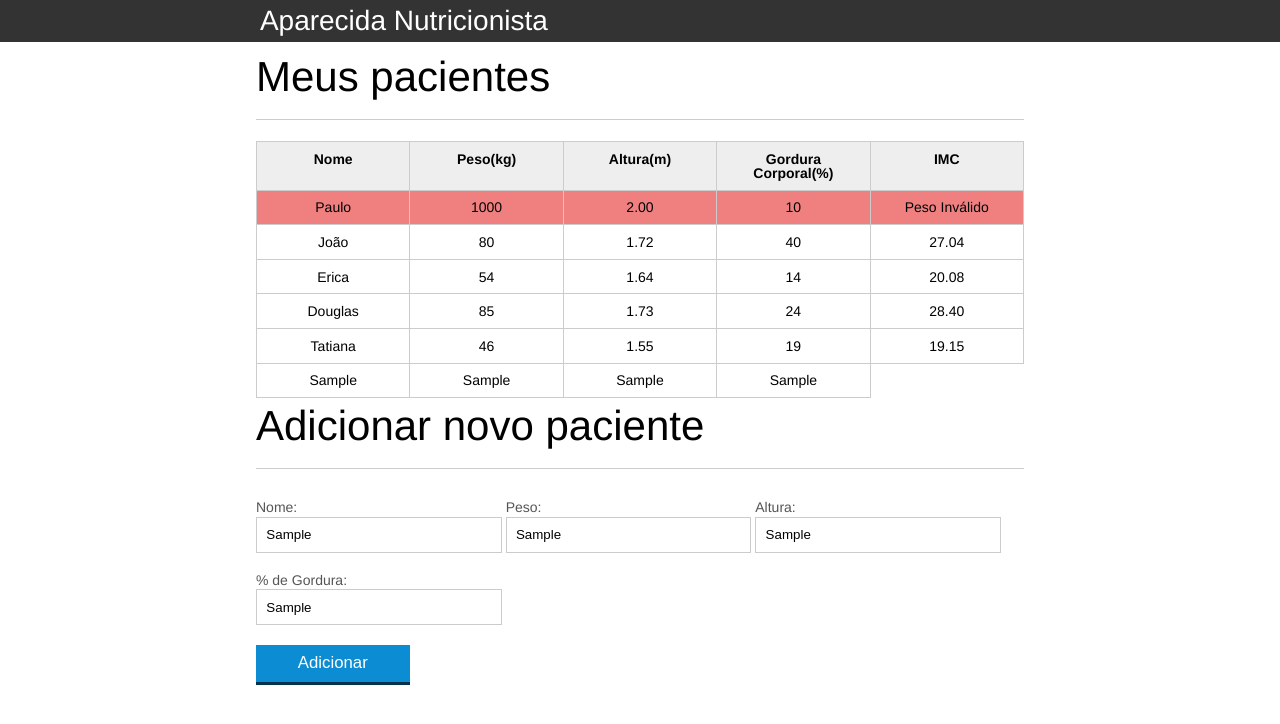
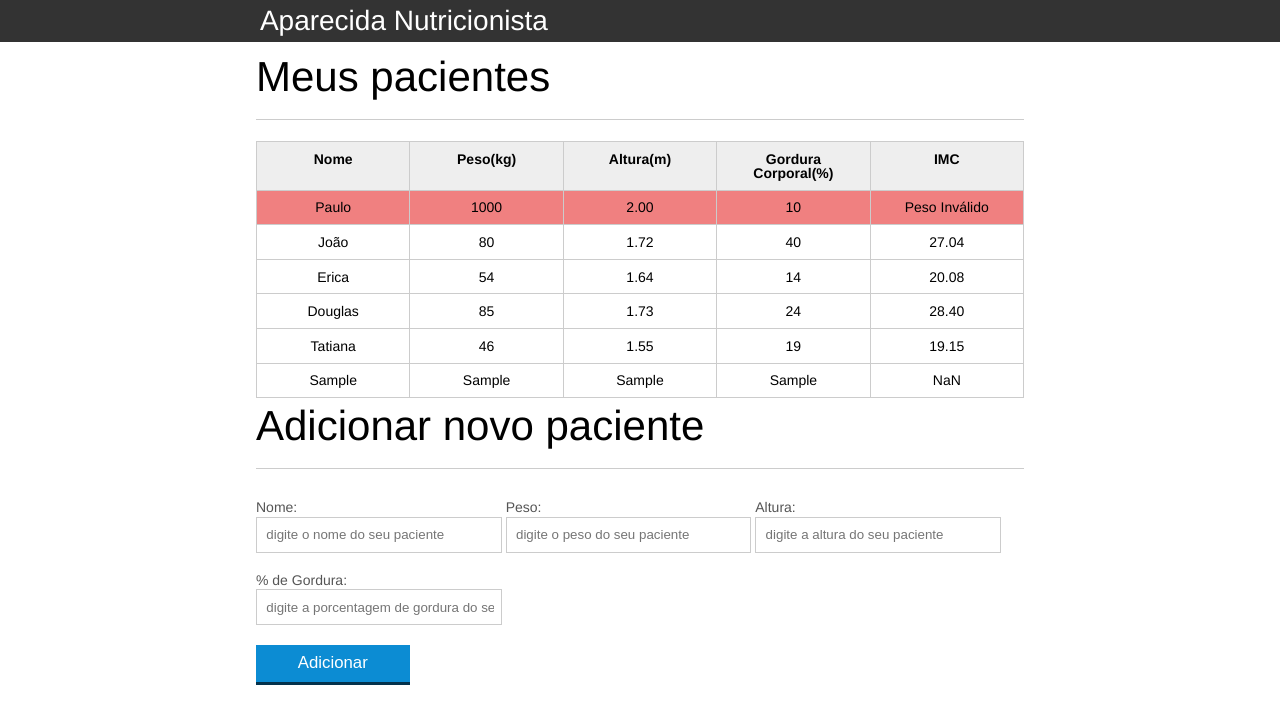
Before and after one commit to rafaelgmota/aparecidaNutricao, a plain HTML site: page index.html in a window 1280 px wide. Both pictures are taken after typing "Sample", "Sample", "Sample", "Sample" into the empty fields and a click on the button "Adicionar". Drawn offline with Linux system fonts and the light colour scheme.

Commit message:
refatoracao

```diff
--- a/index.html
+++ b/index.html
@@ -100,7 +100,8 @@
     		</form>
 </section>
 
-		<script src="js/principal.js"></script>
+		<script src="js/calcula-imc.js"></script>
+		<script src="js/form.js"></script>
 
 	</body>
 </html>
--- a/js/principal.js
+++ b/js/calcula-imc.js
@@ -27,8 +27,7 @@ var atualizaImc = function(paciente) {
 	}
 
 	if(pesoValido && alturaValida) {
-		var imc = peso/(altura*altura);
-		tdImc.textContent = imc.toFixed(2);
+		tdImc.textContent = calculaImc(peso, altura);
 	}
 }
 
@@ -39,32 +38,10 @@ var botaoAdicionar = document.querySelector("#adicionar-paciente");
 botaoAdicionar.addEventListener("click", function(event) {
 	event.preventDefault();
 
-	var form = document.querySelector('#form-adiciona');
+});
 
-	var nome = form.nome.value;
-	var peso = form.peso.value;
-	var altura = form.altura.value;
-	var gordura = form.gordura.value;
+function calculaImc(peso, altura) {
+	var imc = peso/(altura*altura);
 
-	var pacienteTr = document.createElement("tr");
-
-	var nomeTd = document.createElement("td");
-	var pesoTd = document.createElement("td");
-	var alturaTd = document.createElement("td");
-	var gorduraTd = document.createElement("td");
-
-	nomeTd.textContent = nome;
-	pesoTd.textContent = peso;
-	alturaTd.textContent = altura;
-	gorduraTd.textContent = gordura;
-
-	pacienteTr.appendChild(nomeTd);
-	pacienteTr.appendChild(pesoTd);
-	pacienteTr.appendChild(alturaTd);
-	pacienteTr.appendChild(gorduraTd);
-
-	var tableBody = document.querySelector("#tabela-pacientes");
-
-	tableBody.appendChild(pacienteTr);
-
-});
+	return imc.toFixed(2);
+}
--- /dev/null
+++ b/js/form.js
@@ -0,0 +1,53 @@
+
+function obtemPacienteDoFormulario(form) {
+
+	var paciente = {
+		nome: form.nome.value,
+		peso: form.peso.value,
+		altura: form.altura.value,
+		gordura: form.gordura.value,
+		imc: calculaImc(form.peso.value, form.altura.value)
+	}
+	return paciente;
+}
+
+function montaTd(dado, classe) {
+	var td = document.createElement("td");
+	td.classList.add(classe);
+	td.textContent = dado
+
+	return td;
+}
+
+function montaTr(paciente) {
+	//Cria TR
+    var pacienteTr = document.createElement("tr");
+    pacienteTr.classList.add("paciente");
+    //Cria as TD's e a adiciona dentro da TR
+    pacienteTr.appendChild(montaTd(paciente.nome, "info-nome"));
+    pacienteTr.appendChild(montaTd(paciente.peso, "info-peso"));
+    pacienteTr.appendChild(montaTd(paciente.altura, "info-altura"));
+    pacienteTr.appendChild(montaTd(paciente.gordura, "info-gordura"));
+    pacienteTr.appendChild(montaTd(paciente.imc, "info-imc"));
+    // retorna a TR
+    return pacienteTr;
+}
+
+var botaoAdicionar = document.querySelector("#adicionar-paciente");
+
+botaoAdicionar.addEventListener("click", function(event) {
+	event.preventDefault();
+
+	var form = document.querySelector('#form-adiciona');
+
+	var paciente = obtemPacienteDoFormulario(form);
+
+	var pacienteTr = montaTr(paciente);
+
+	var tableBody = document.querySelector("#tabela-pacientes");
+
+	tableBody.appendChild(pacienteTr);
+
+	form.reset();
+
+});
```
